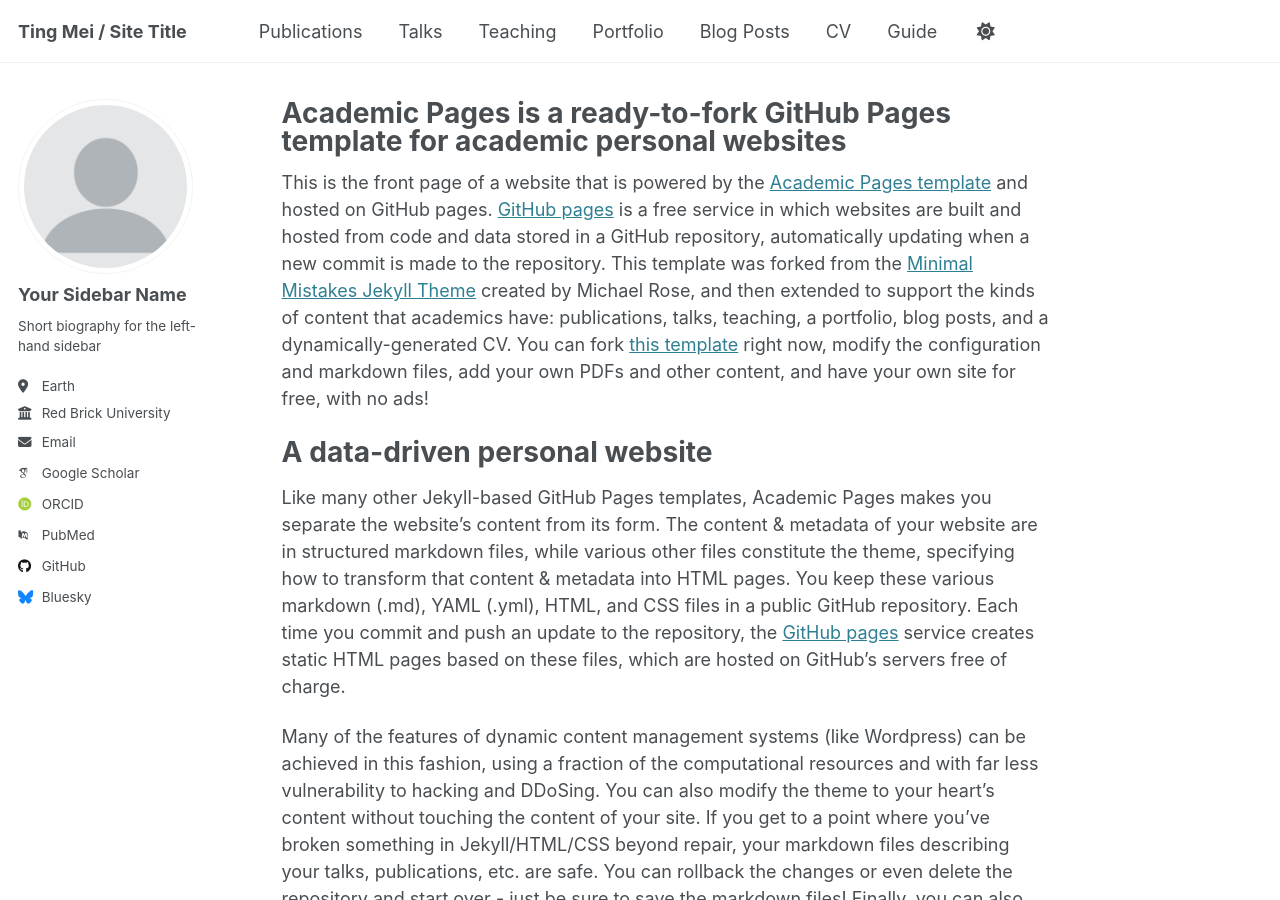
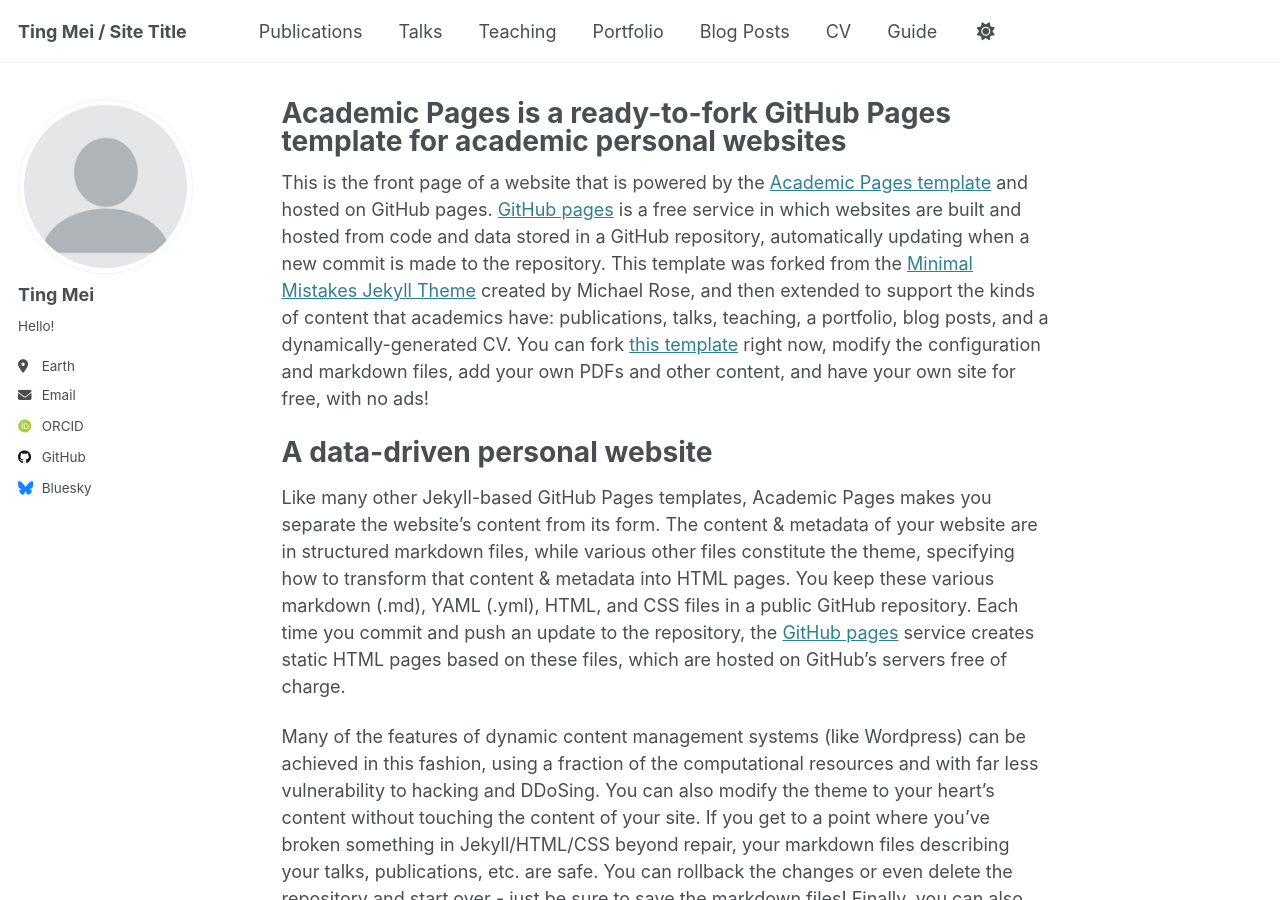
Before and after one commit to ting-bingersoda/about, a Jekyll site: the page built from _pages/about.md, in a window 1280 px wide and 900 px high. Built offline with Jekyll 4.4.1, drawn with Linux system fonts in a browser that asks for light colours; some web fonts are replaced.

Commit message:
Update _config.yml

```diff
--- a/_config.yml
+++ b/_config.yml
@@ -12,7 +12,7 @@
 title                    : "Ting Mei / Site Title"
 title_separator          : "-"
 name                     : &name "Ting Mei"
-description              : &description "baby shark du du du du du"
+description              : &description "portfolio of work"
 url                      : https://ting-bingersoda.github.io # the base hostname & protocol for your site e.g. "https://[your GitHub username].github.io"
 baseurl                  : "/about" # the subpath of your site, e.g. "/blog"
 repository               : "about/ting-bingersoda.github.io"
@@ -23,21 +23,21 @@
 author:
   # Biographic information
   avatar           : "profile.png"
-  name             : "Your Sidebar Name"
+  name             : "Ting Mei"
   pronouns         : # example: "she/her"
-  bio              : "Short biography for the left-hand sidebar"
+  bio              : "Hello!"
   location         : "Earth"
-  employer         : "Red Brick University"
+  employer         : # "Red Brick University"
   uri              : # URL
-  email            : "none@example.org"
+  email            : "tmei@ualberta.ca"
 
   # Academic websites
   arxiv            : # URL - Update with the correct link to your profile
-  googlescholar    : "https://scholar.google.com/citations?user=PS_CX0AAAAAJ"
+  googlescholar    : # "https://scholar.google.com/citations?user=PS_CX0AAAAAJ"
   impactstory      : # URL
   orcid            : "http://orcid.org/yourorcidurl"
   semantic         : # URL
-  pubmed           : "https://www.ncbi.nlm.nih.gov/pubmed/?term=john+snow"
+  pubmed           : # "https://www.ncbi.nlm.nih.gov/pubmed/?term=john+snow"
   researchgate     : # URL
   scopus           : # URL
 
```
